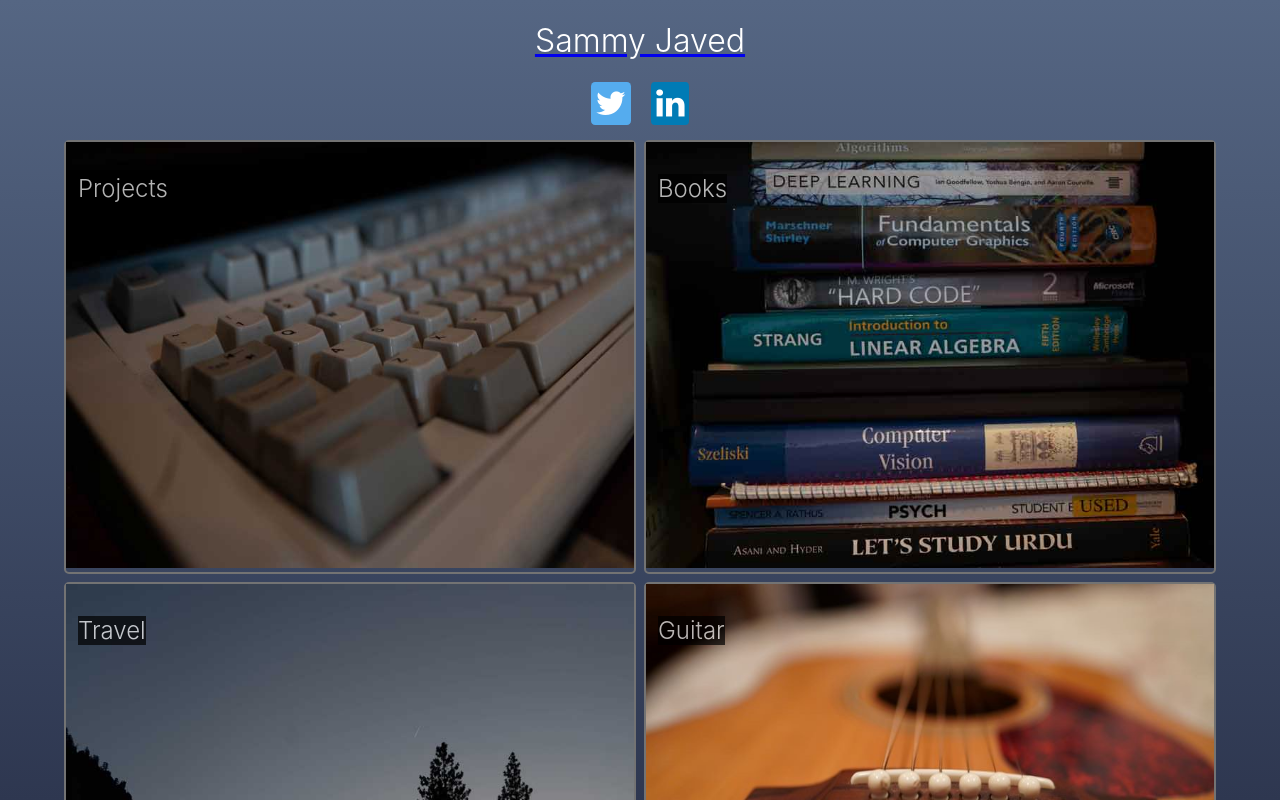
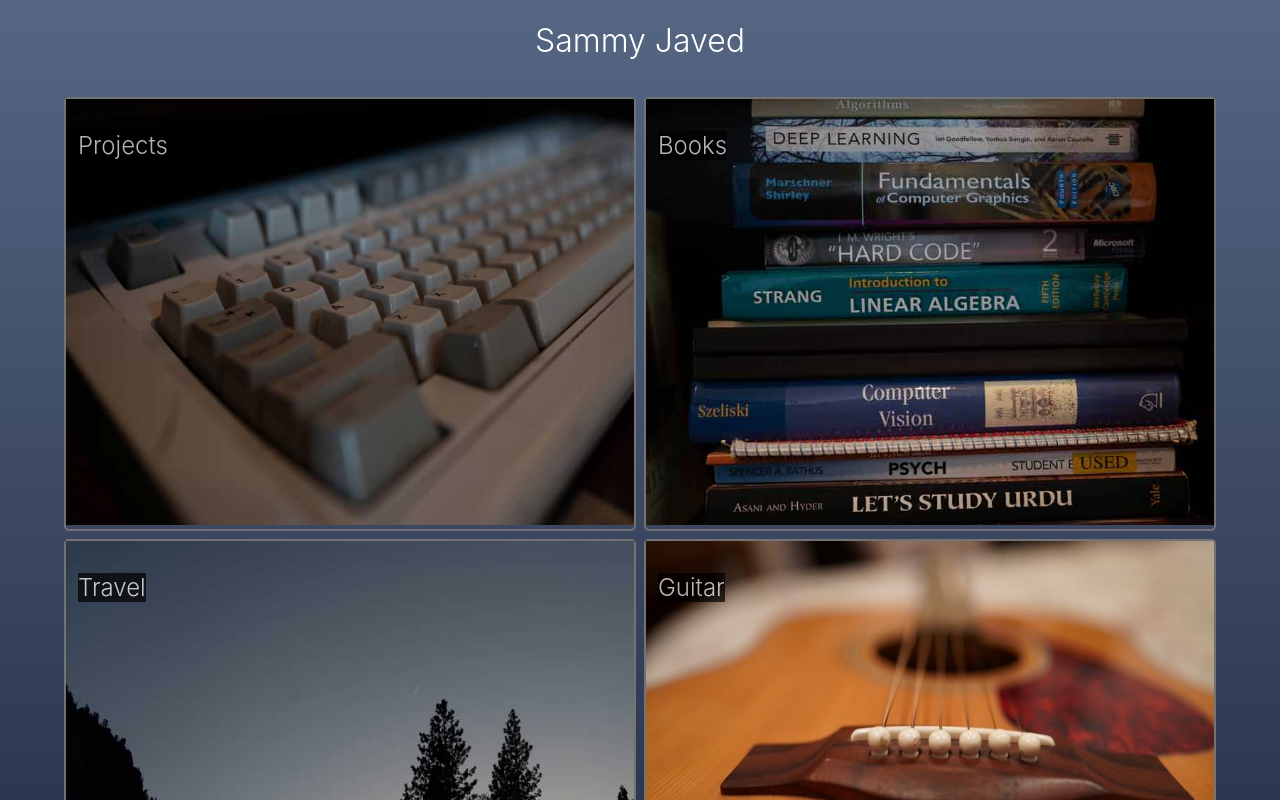
Before and after one commit to osamja/my-personal-website, a React (Create React App) app: page / in a window 1280 px wide. Shown: the top 800 px of the page. Built offline with nearby package versions, Linux system fonts and the light colour scheme; a web font is replaced by a local one.

Commit message:
got rid of social media links; removed text underline from header link

```diff
--- a/src/components/Header.jsx
+++ b/src/components/Header.jsx
@@ -10,15 +10,16 @@ export default function Header() {
 
     return (
         <div style={{textAlign: 'center'}}>
-            <NavLink to="/">
+            <NavLink to="/" style={{textDecoration: 'none'}}>
                 <StyledHeader>Sammy Javed</StyledHeader>
             </NavLink>
-            <a href="https://twitter.com/osamja24" target="_blank" rel="noopener noreferrer">
+            {/* Social Media Icon Links */}
+            {/* <a href="https://twitter.com/osamja24" target="_blank" rel="noopener noreferrer">
                 <i className="fa fa-twitter" />
             </a>
             <a href="https://www.linkedin.com/in/sammy-javed-991a4a72/" target="_blank" rel="noopener noreferrer">
                 <i className="fa fa-linkedin" />
-            </a>
+            </a> */}
         </div>
     );
 }
```
